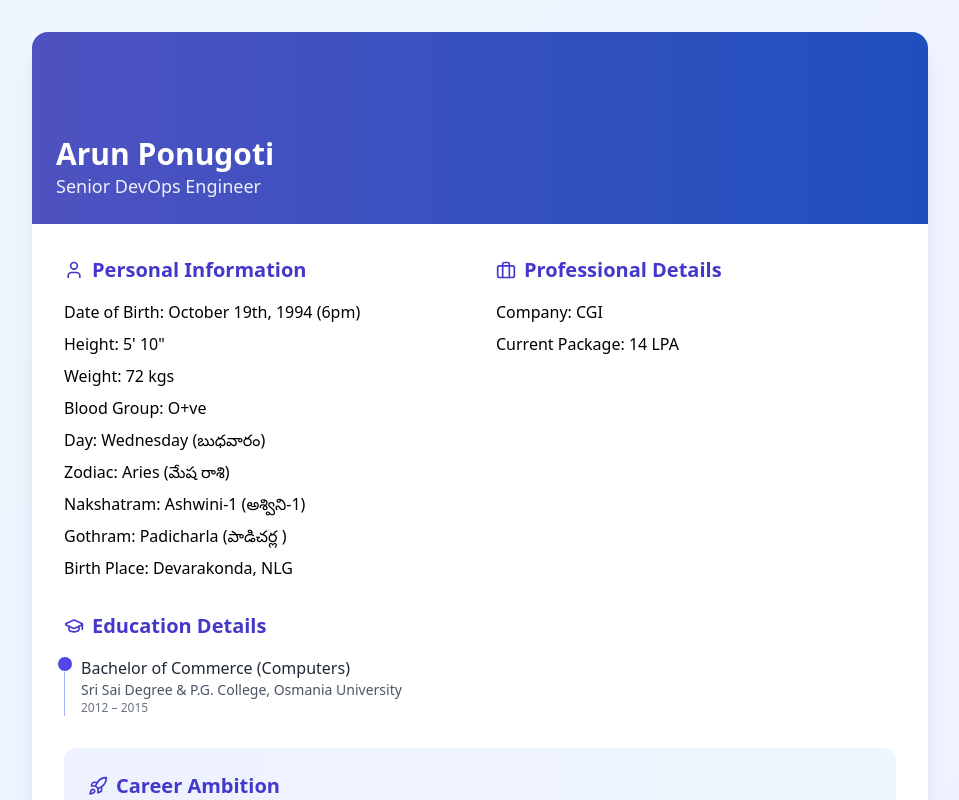
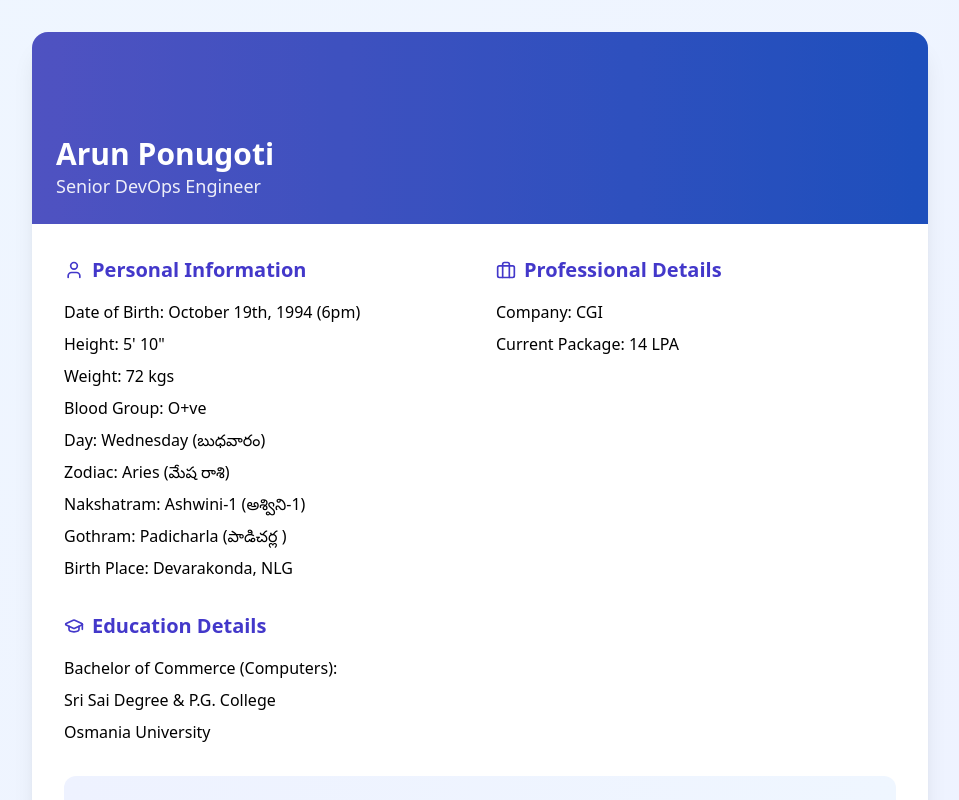
Before and after one commit to learning-org-2565/biodata, a React (Vite) app: page / in a window 1280 px wide. Shown: the top 800 px of the page, without its empty margins (160-1119 px from the left). Built offline with nearby package versions, Linux system fonts and the light colour scheme.

Commit message:
Update App.tsx

```diff
--- a/src/App.tsx
+++ b/src/App.tsx
@@ -46,19 +46,16 @@ function App() {
               </div>
             </section>
 
-            {/* Education Details - Only Bachelor's */}
+            {/* Education Details - Simple */}
             <section className="space-y-4 md:col-span-2">
               <h2 className="text-xl font-semibold flex items-center gap-2 text-indigo-700">
                 <GraduationCap size={20} /> Education Details
               </h2>
-              <ol className="relative border-l border-indigo-300 space-y-6 pl-4">
-                <li>
-                  <div className="absolute -left-2 w-4 h-4 bg-indigo-600 rounded-full border border-white"></div>
-                  <p className="text-base font-medium text-gray-800">Bachelor of Commerce (Computers)</p>
-                  <p className="text-sm text-gray-600">Sri Sai Degree & P.G. College, Osmania University</p>
-                  <p className="text-xs text-gray-500">2012 – 2015</p>
-                </li>
-              </ol>
+              <div className="space-y-2">
+                <p><span className="font-medium">Bachelor of Commerce (Computers):</span></p>
+                <p>Sri Sai Degree & P.G. College</p>
+                <p>Osmania University</p>
+              </div>
             </section>
 
             {/* Career Ambition */}
```
